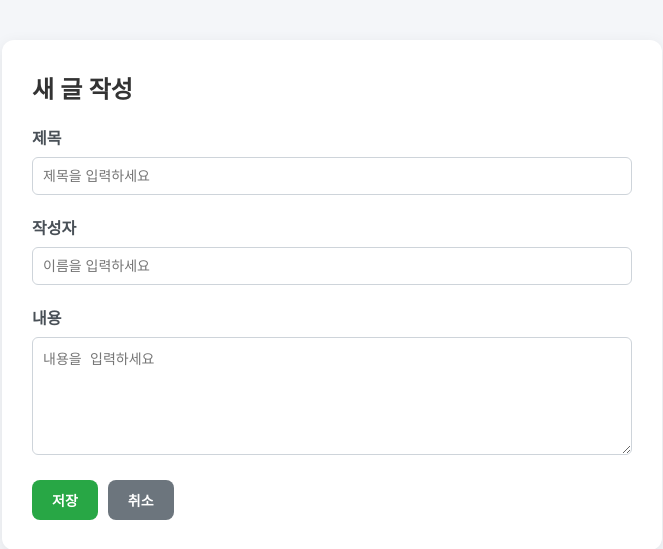
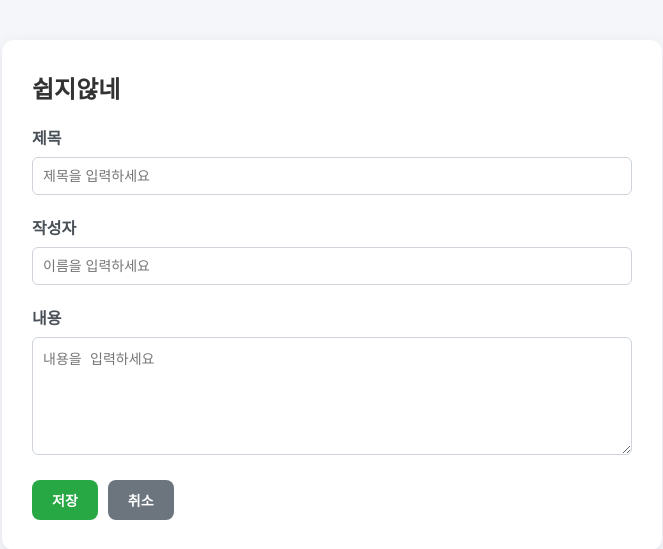
Before and after one commit to noxnox1010/4glapp, a Java web app: page /write.jsp in a window 1280 px wide. Shown: the top 549 px of the page, without its empty margins (308-971 px from the left). Run offline with Tomcat 11, a stand-in JSP engine, Linux system fonts and the light colour scheme.

Commit message:
20261118-1

```diff
--- a/src/main/webapp/write.jsp
+++ b/src/main/webapp/write.jsp
@@ -84,7 +84,7 @@
 </head>
 <body>
     <div class="container">
-        <h2>새 글 작성</h2>
+        <h2>쉽지않네</h2>
         <form action="write_process.jsp" method="post">
             <div class="form-group">
             	<label for="title">제목</label>
--- a/src/main/webapp/write_process.jsp
+++ b/src/main/webapp/write_process.jsp
@@ -12,7 +12,7 @@
 
     try {
         Class.forName("org.mariadb.jdbc.Driver");
-        conn = DriverManager.getConnection("jdbc:mariadb://localhost:3306/boarddb", "boarduser", "1234");
+        conn = DriverManager.getConnection("jdbc:mariadb://10.0.18.128:3306/boarddb", "boarduser", "1234");
 
         String sql = "INSERT INTO board (title, writer, content) VALUES (?, ?, ?)";
         pstmt = conn.prepareStatement(sql);
```
